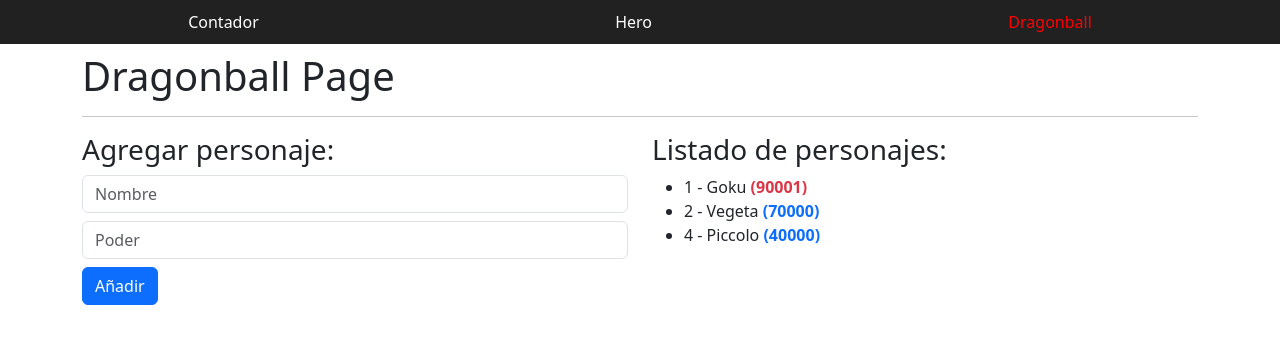
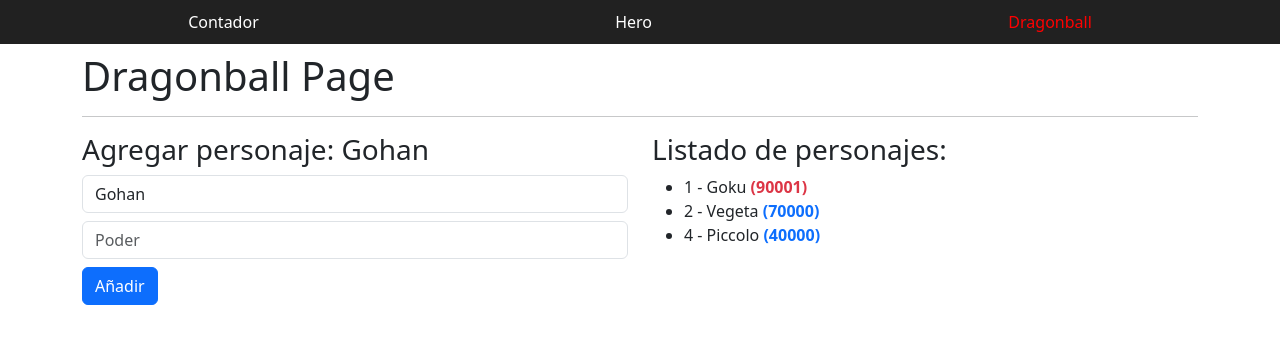
Before and after one commit to jhongmez/Angular19Bases, an Angular app: page /dragonball in a window 1280 px wide. Shown: the top 344 px of the page. Built offline with nearby package versions, Linux system fonts and the light colour scheme.

Commit message:
✅ BI-0011(DragonBallPage): Modify the name of the form signal

```diff
--- a/src/app/pages/dragonball-page/dragonball-page.component.html
+++ b/src/app/pages/dragonball-page/dragonball-page.component.html
@@ -2,9 +2,20 @@
 <hr>
 <section class="row">
 	<div class="col-12 col-sm-6">
-		<h3>Agregar personaje:</h3>
-		<input type="text" class="form-control" placeholder="Nombre" />
-		<input type="number" class="form-control mt-2" placeholder="Poder" />
+		<h3>Agregar personaje: {{ name() }}</h3>
+		<input
+			type="text"
+			class="form-control"
+			placeholder="Nombre"
+			[value]="name()"
+			(change)="name.set( txtName.value )"
+			#txtName
+		/>
+		<input
+			type="number"
+			class="form-control mt-2"
+			placeholder="Poder"
+		/>
 		<button class="mt-2 btn btn-primary">
 			Añadir
 		</button>
--- a/src/app/pages/dragonball-page/dragonball-page.component.ts
+++ b/src/app/pages/dragonball-page/dragonball-page.component.ts
@@ -1,4 +1,4 @@
-import { Component, signal } from '@angular/core';
+import { Component, Signal, signal } from '@angular/core';
 
 interface Character {
 	id: number;
@@ -13,6 +13,8 @@
 })
 export class DragonballPageComponent {
 
+	name = signal('Gohan');
+
 	characters = signal<Character[]>([
 		{ id: 1, name: 'Goku', power: 90001 },
 		{ id: 2, name: 'Vegeta', power: 70000 },
```
